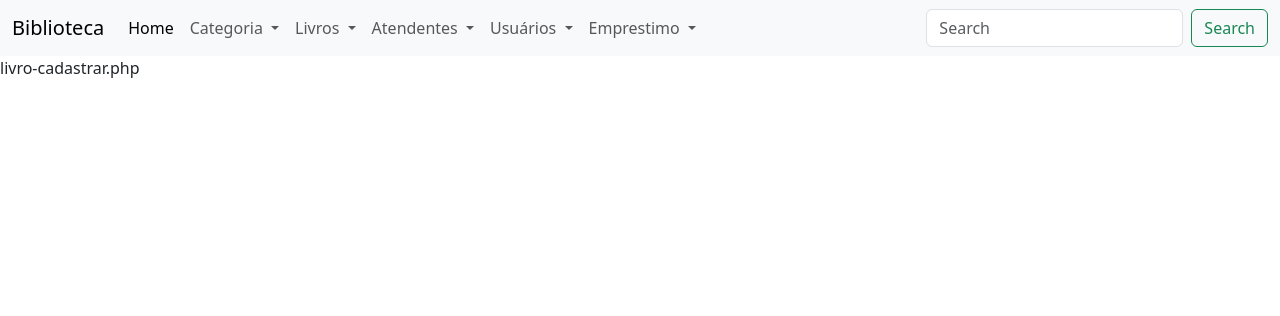
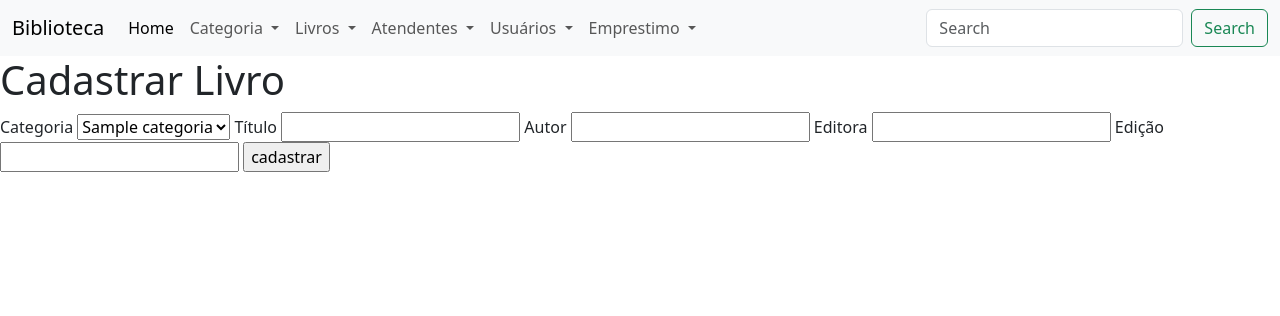
Before and after one commit to MikalROn/projeto-eliel, a PHP site: page /index.php?page=livro-cadastrar in a window 1280 px wide. Shown: the top 316 px of the page. Run offline with PHP 8.4, Linux system fonts and the light colour scheme; tables that the repository leaves empty hold one stand-in row (values such as "Sample post").

Commit message:
feat: cadastrar livros

```diff
--- a/livro-cadastrar.php
+++ b/livro-cadastrar.php
@@ -1 +1,40 @@
-livro-cadastrar.php
+<h1> Cadastrar Livro </h1>
+
+<form action="" method="POST">
+    <label> Categoria </label>
+    <select name="categoria">
+        <?php
+            $response = $conn->query("SELECT * FROM `categoria`");
+            while($row = $response->fetch_assoc()){
+                echo "<option value='{$row['id_categoria']}'>  {$row['nome_categoria']} </option>";
+            }
+      ?>
+    </select>
+    <label> Título  </label>
+    <input type="text" name="titulo">
+    <label> Autor </label>
+    <input type="text" name="autor">
+    <label> Editora </label>
+    <input type="text" name="editora">
+    <label> Edição </label>
+    <input type="text" name="edicao">
+    <input type="submit" value="cadastrar">
+</form>
+
+<?php
+if (@$_SERVER['REQUEST_METHOD'] == "POST") {
+    $categoria = $_POST['categoria'];
+    $titulo = $_POST['titulo'];
+    $autor = $_POST['autor'];
+    $editora = $_POST['editora'];
+    $edicao = $_POST['edicao'];
+    $sql = "INSERT INTO livro (categoria_id_categoria, titulo_livro, autor_livro, editora_livro, edicao_livro) VALUES ('$categoria', '$titulo', '$autor', '$editora', '$edicao')";
+    $resultado = mysqli_query($conn, $sql);
+    if ($resultado) {
+        echo '<script>alert("Livro cadastrado com sucesso")</script>';
+    } else {
+        echo '<script>alert("Erro ao cadastrar livro")</script>';
+    }
+}
+
+?>
```
